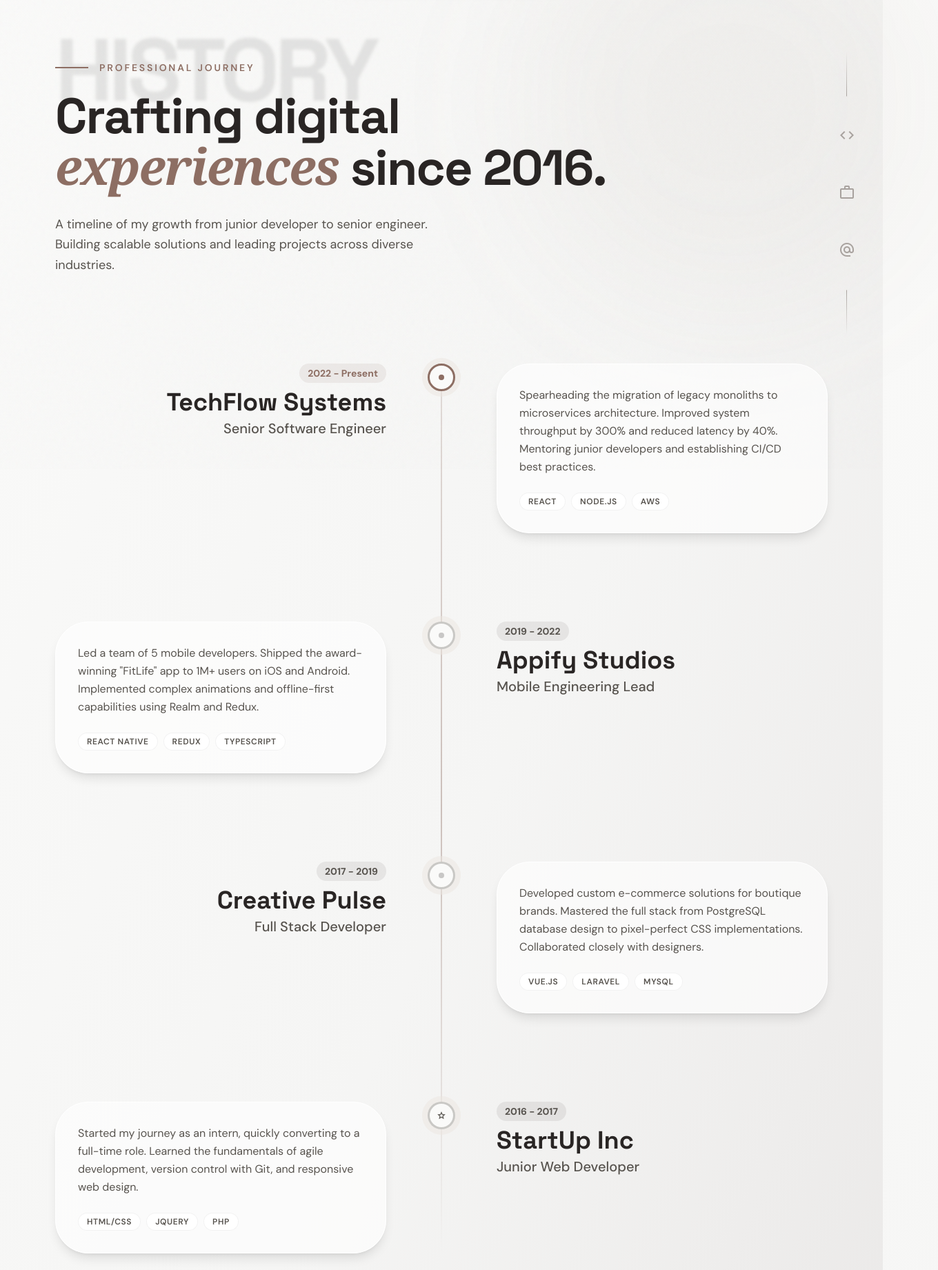
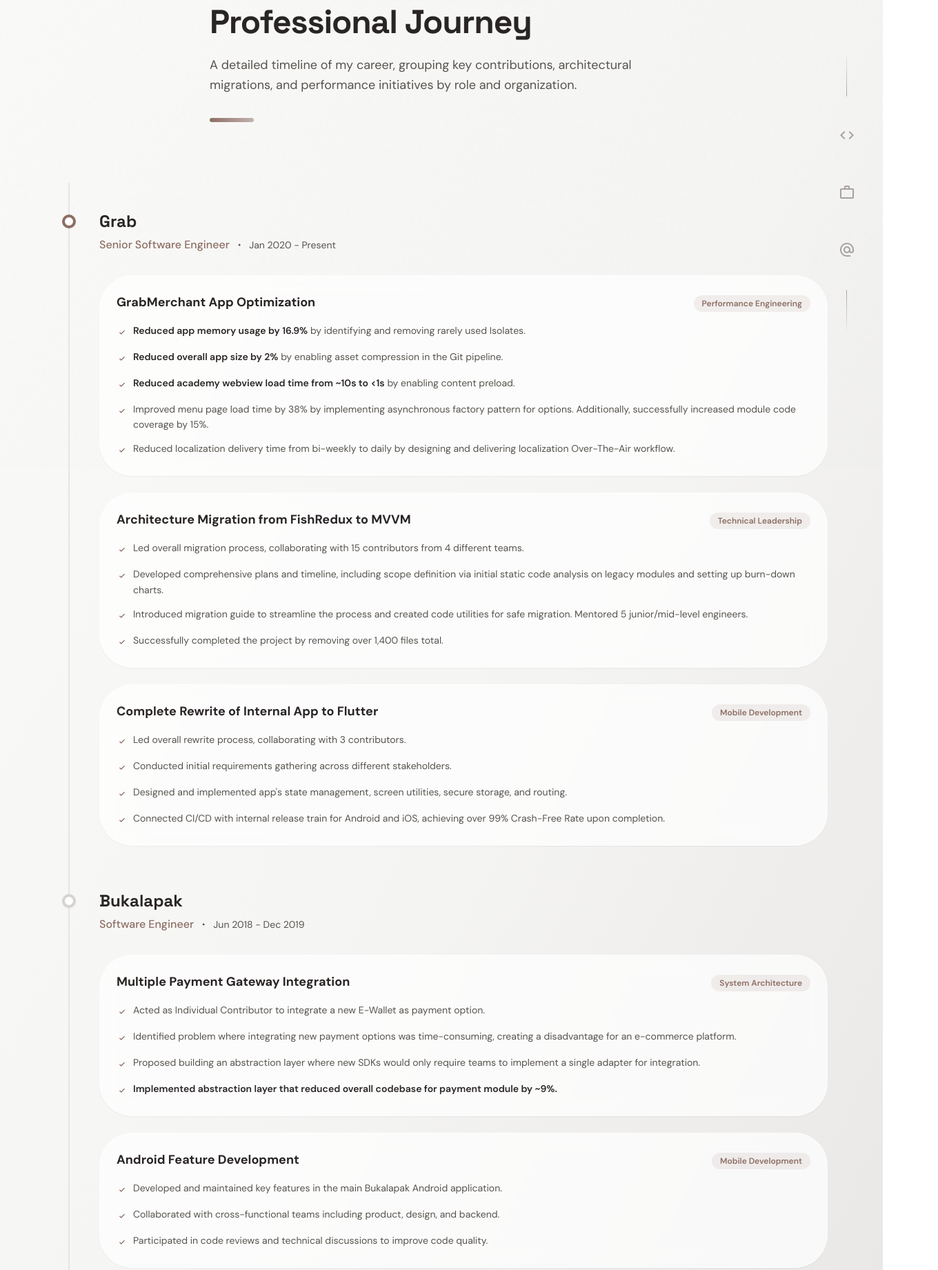
Before and after one commit to alifgiant/alifgiant.github.io, an Eleventy site: page src/experience.njk in a window 1280 px wide. Shown: the part 120-1961 px from the top of the page at 69% size, 1360 px wide, since content can reach past the window. Built offline with nearby package versions, Linux system fonts and the light colour scheme; Eleventy itself is replaced by a stand-in of ours; files that its build step writes are made by us from their sources.

Commit message:
update content

```diff
--- /dev/null
+++ b/contents/experience/01-grab.md
@@ -0,0 +1,30 @@
+---
+company: "Grab"
+role: "Senior Software Engineer"
+period: "Jan 2020 - Present"
+current: true
+order: 1
+projects:
+  - title: "GrabMerchant App Optimization"
+    tag: "Performance Engineering"
+    achievements:
+      - "<span class='text-text-main font-semibold'>Reduced app memory usage by 16.9%</span> by identifying and removing rarely used Isolates."
+      - "<span class='text-text-main font-semibold'>Reduced overall app size by 2%</span> by enabling asset compression in the Git pipeline."
+      - "<span class='text-text-main font-semibold'>Reduced academy webview load time from ~10s to <1s</span> by enabling content preload."
+      - "Improved menu page load time by 38% by implementing asynchronous factory pattern for options. Additionally, successfully increased module code coverage by 15%."
+      - "Reduced localization delivery time from bi-weekly to daily by designing and delivering localization Over-The-Air workflow."
+  - title: "Architecture Migration from FishRedux to MVVM"
+    tag: "Technical Leadership"
+    achievements:
+      - "Led overall migration process, collaborating with 15 contributors from 4 different teams."
+      - "Developed comprehensive plans and timeline, including scope definition via initial static code analysis on legacy modules and setting up burn-down charts."
+      - "Introduced migration guide to streamline the process and created code utilities for safe migration. Mentored 5 junior/mid-level engineers."
+      - "Successfully completed the project by removing over 1,400 files total."
+  - title: "Complete Rewrite of Internal App to Flutter"
+    tag: "Mobile Development"
+    achievements:
+      - "Led overall rewrite process, collaborating with 3 contributors."
+      - "Conducted initial requirements gathering across different stakeholders."
+      - "Designed and implemented app's state management, screen utilities, secure storage, and routing."
+      - "Connected CI/CD with internal release train for Android and iOS, achieving over 99% Crash-Free Rate upon completion."
+---
--- a/contents/experience/01-techflow.md
+++ /dev/null
@@ -1,10 +0,0 @@
----
-company: "TechFlow Systems"
-role: "Senior Software Engineer"
-period: "2022 - Present"
-current: true
-order: 1
-skills: ["React", "Node.js", "AWS"]
----
-
-Spearheading the migration of legacy monoliths to microservices architecture. Improved system throughput by 300% and reduced latency by 40%. Mentoring junior developers and establishing CI/CD best practices.
--- a/contents/experience/02-appify.md
+++ /dev/null
@@ -1,10 +0,0 @@
----
-company: "Appify Studios"
-role: "Mobile Engineering Lead"
-period: "2019 - 2022"
-current: false
-order: 2
-skills: ["React Native", "Redux", "TypeScript"]
----
-
-Led a team of 5 mobile developers. Shipped the award-winning "FitLife" app to 1M+ users on iOS and Android. Implemented complex animations and offline-first capabilities using Realm and Redux.
--- /dev/null
+++ b/contents/experience/02-bukalapak.md
@@ -0,0 +1,21 @@
+---
+company: "Bukalapak"
+role: "Software Engineer"
+period: "Jun 2018 - Dec 2019"
+current: false
+order: 2
+projects:
+  - title: "Multiple Payment Gateway Integration"
+    tag: "System Architecture"
+    achievements:
+      - "Acted as Individual Contributor to integrate a new E-Wallet as payment option."
+      - "Identified problem where integrating new payment options was time-consuming, creating a disadvantage for an e-commerce platform."
+      - "Proposed building an abstraction layer where new SDKs would only require teams to implement a single adapter for integration."
+      - "<span class='text-text-main font-semibold'>Implemented abstraction layer that reduced overall codebase for payment module by ~9%.</span>"
+  - title: "Android Feature Development"
+    tag: "Mobile Development"
+    achievements:
+      - "Developed and maintained key features in the main Bukalapak Android application."
+      - "Collaborated with cross-functional teams including product, design, and backend."
+      - "Participated in code reviews and technical discussions to improve code quality."
+---
--- a/contents/experience/03-creative-pulse.md
+++ /dev/null
@@ -1,10 +0,0 @@
----
-company: "Creative Pulse"
-role: "Full Stack Developer"
-period: "2017 - 2019"
-current: false
-order: 3
-skills: ["Vue.js", "Laravel", "MySQL"]
----
-
-Developed custom e-commerce solutions for boutique brands. Mastered the full stack from PostgreSQL database design to pixel-perfect CSS implementations. Collaborated closely with designers.
--- a/contents/experience/04-startup.md
+++ /dev/null
@@ -1,10 +0,0 @@
----
-company: "StartUp Inc"
-role: "Junior Web Developer"
-period: "2016 - 2017"
-current: false
-order: 4
-skills: ["HTML/CSS", "jQuery", "PHP"]
----
-
-Started my journey as an intern, quickly converting to a full-time role. Learned the fundamentals of agile development, version control with Git, and responsive web design.
--- a/src/experience.njk
+++ b/src/experience.njk
@@ -5,116 +5,77 @@
 ---
 
 {# Header Section #}
-<header class="w-full max-w-[1200px] mb-20 md:mb-32 relative">
-    <div class="animate-fade-in">
-        <h1 class="text-[12vw] md:text-[8rem] font-bold leading-[0.85] tracking-tighter text-text-main/10 select-none absolute top-10 left-0 -z-10 blur-[2px] font-display">
-            HISTORY
-        </h1>
-        <div class="relative z-10 pt-10 md:pt-20">
-            <div class="flex items-center gap-4 mb-6">
-                <div class="h-[2px] w-12 bg-primary"></div>
-                <span class="uppercase tracking-[0.2em] text-sm font-semibold text-primary">Professional Journey</span>
+<div class="mb-16">
+    <h1 class="text-4xl md:text-5xl font-bold mb-6 text-text-main tracking-tight font-display">Professional Journey</h1>
+    <p class="text-text-muted text-lg leading-relaxed max-w-2xl">
+        A detailed timeline of my career, grouping key contributions, architectural migrations, and performance initiatives by role and organization.
+    </p>
+    <div class="h-1.5 w-16 bg-gradient-to-r from-primary to-primary/50 mt-8 rounded-full"></div>
 </div>
-            <h2 class="text-5xl md:text-7xl font-bold text-text-main tracking-tight mb-8 font-display">
-                Crafting digital<br/>
-                <span class="text-primary italic font-serif">experiences</span> since 2016.
-            </h2>
-            <p class="max-w-xl text-lg text-text-muted leading-relaxed">
-                A timeline of my growth from junior developer to senior engineer.
-                Building scalable solutions and leading projects across diverse industries.
-            </p>
+
+{# Timeline #}
+<div class="relative space-y-16 pl-2 md:pl-0">
+    {# Timeline line #}
+    <div class="absolute left-[19px] top-6 bottom-0 w-[2px] bg-stone-200 z-0"></div>
+
+    {% for exp in collections.experiences %}
+        <div class="relative md:pl-16 pl-12 group">
+            {# Timeline dot #}
+            <div class="absolute left-[10px] top-1.5 h-5 w-5 rounded-full bg-white border-4 {% if exp.data.current %}border-primary{% else %}border-stone-300 group-hover:border-primary{% endif %} z-10 shadow-sm transition-transform group-hover:scale-110"></div>
+
+            {# Company header #}
+            <div class="mb-8">
+                <h2 class="text-2xl font-bold text-text-main font-display">{{ exp.data.company }}</h2>
+                <div class="flex flex-wrap items-center gap-x-3 gap-y-1 text-base mt-1.5">
+                    <span class="font-medium text-primary">{{ exp.data.role }}</span>
+                    <span class="text-text-muted text-xs">•</span>
+                    <span class="text-text-muted text-sm">{{ exp.data.period }}</span>
                 </div>
             </div>
-    <div class="absolute -top-40 -right-40 w-[600px] h-[600px] bg-primary/5 rounded-full blur-[100px] -z-20 pointer-events-none"></div>
-</header>
 
-{# Timeline Section #}
-<section class="w-full max-w-[1200px] relative">
-    {# Timeline line #}
-    <div class="absolute left-[19px] md:left-1/2 top-0 bottom-0 w-[2px] bg-gradient-to-b from-primary/20 via-primary/40 to-transparent md:-translate-x-1/2 z-0"></div>
-
-    <div class="flex flex-col gap-16 md:gap-32">
-        {% for exp in collections.experiences %}
-            {% set isEven = loop.index0 % 2 == 0 %}
-            {% set isCurrent = exp.data.current %}
-
-            <div class="relative flex flex-col md:flex-row items-start justify-between gap-8 md:gap-0 group animate-fade-in">
-                {# Timeline dot #}
-                <div class="absolute left-0 md:left-1/2 w-10 h-10 bg-background-light border-[3px] {% if isCurrent %}border-primary{% else %}border-text-muted/30 group-hover:border-primary{% endif %} rounded-full z-10 md:-translate-x-1/2 flex items-center justify-center shadow-[0_0_0_8px_rgba(235,229,223,0.5)] group-hover:scale-110 transition-all duration-500">
-                    {% if loop.last %}
-                        <span class="material-symbols-outlined text-sm font-bold text-text-muted group-hover:text-primary transition-colors">star</span>
-                    {% else %}
-                        <div class="w-2 h-2 {% if isCurrent %}bg-primary{% else %}bg-text-muted/30 group-hover:bg-primary{% endif %} rounded-full transition-colors"></div>
+            {# Project/Achievement cards #}
+            <div class="space-y-6">
+                {% if exp.data.projects %}
+                    {% for project in exp.data.projects %}
+                        <div class="bg-white/70 backdrop-blur-md border border-white/50 shadow-sm p-6 rounded-2xl hover:shadow-md transition-all duration-300 hover:bg-white/90">
+                            <div class="flex flex-col md:flex-row md:justify-between md:items-baseline mb-4">
+                                <h3 class="text-lg font-bold text-text-main">{{ project.title }}</h3>
+                                {% if project.tag %}
+                                    <span class="text-xs font-semibold text-primary mt-2 md:mt-0 px-3 py-1 bg-primary/10 rounded-full w-fit">{{ project.tag }}</span>
                                 {% endif %}
                             </div>
-
-                {# Date and title - alternating sides #}
-                {% if isEven %}
-                    {# Left side: Date/Title, Right side: Content #}
-                    <div class="pl-16 md:pl-0 md:w-1/2 md:pr-20 md:text-right order-1">
-                        <span class="inline-block py-1 px-3 rounded-full {% if isCurrent %}bg-primary/10 text-primary{% else %}bg-text-muted/10 text-text-muted group-hover:bg-primary/10 group-hover:text-primary{% endif %} font-bold text-sm mb-2 transition-colors">
-                            {{ exp.data.period }}
-                        </span>
-                        <h3 class="text-4xl font-bold text-text-main font-display">{{ exp.data.company }}</h3>
-                        <p class="text-xl text-text-muted mt-1 font-medium">{{ exp.data.role }}</p>
+                            <ul class="space-y-3 text-text-muted list-none text-sm leading-relaxed">
+                                {% for item in project.achievements %}
+                                    <li class="flex items-start gap-2">
+                                        <span class="material-symbols-outlined text-base text-primary mt-0.5 shrink-0">check_small</span>
+                                        <span>{{ item | safe }}</span>
+                                    </li>
+                                {% endfor %}
+                            </ul>
                         </div>
-                    <div class="pl-16 md:pl-20 md:w-1/2 order-2">
-                        <div class="bg-surface/60 backdrop-blur-md p-8 rounded-2xl border border-white shadow-lg hover:shadow-xl hover:bg-surface/90 transition-all duration-500 group-hover:-translate-y-1">
-                            <div class="text-text-muted leading-relaxed mb-6">
+                    {% endfor %}
+                {% else %}
+                    {# Fallback for simple experience entries without projects #}
+                    <div class="bg-white/70 backdrop-blur-md border border-white/50 shadow-sm p-6 rounded-2xl">
+                        <div class="text-text-muted leading-relaxed mb-4">
                             {{ exp.content | safe }}
                         </div>
                         {% if exp.data.skills %}
                             <div class="flex flex-wrap gap-2">
                                 {% for skill in exp.data.skills %}
-                                        <span class="px-3 py-1 bg-white border border-black/5 rounded-full text-xs font-semibold text-text-muted uppercase tracking-wider">{{ skill }}</span>
+                                    <span class="px-3 py-1 bg-stone-100 border border-stone-200 rounded-full text-xs font-semibold text-text-muted uppercase tracking-wider">{{ skill }}</span>
                                 {% endfor %}
                             </div>
                         {% endif %}
                     </div>
-                    </div>
-                {% else %}
-                    {# Left side: Content, Right side: Date/Title #}
-                    <div class="pl-16 md:pl-0 md:pr-20 md:w-1/2 md:order-1 order-2">
-                        <div class="bg-surface/60 backdrop-blur-md p-8 rounded-2xl border border-white shadow-lg hover:shadow-xl hover:bg-surface/90 transition-all duration-500 group-hover:-translate-y-1">
-                            <div class="text-text-muted leading-relaxed mb-6">
-                                {{ exp.content | safe }}
-                            </div>
-                            {% if exp.data.skills %}
-                                <div class="flex flex-wrap gap-2">
-                                    {% for skill in exp.data.skills %}
-                                        <span class="px-3 py-1 bg-white border border-black/5 rounded-full text-xs font-semibold text-text-muted uppercase tracking-wider">{{ skill }}</span>
-                                    {% endfor %}
-                                </div>
                 {% endif %}
             </div>
         </div>
-                    <div class="pl-16 md:pl-20 md:w-1/2 md:order-2 order-1 md:text-left">
-                        <span class="inline-block py-1 px-3 rounded-full {% if isCurrent %}bg-primary/10 text-primary{% else %}bg-text-muted/10 text-text-muted group-hover:bg-primary/10 group-hover:text-primary{% endif %} font-bold text-sm mb-2 transition-colors">
-                            {{ exp.data.period }}
-                        </span>
-                        <h3 class="text-4xl font-bold text-text-main font-display">{{ exp.data.company }}</h3>
-                        <p class="text-xl text-text-muted mt-1 font-medium">{{ exp.data.role }}</p>
-                    </div>
-                {% endif %}
-            </div>
     {% endfor %}
-    </div>
-</section>
 
-{# CTA Banner #}
-<section class="w-full max-w-[1200px] mt-32 relative">
-    <div class="w-full h-[400px] rounded-[2rem] md:rounded-[3rem] overflow-hidden relative group shadow-2xl shadow-primary/10">
-        <img alt="Abstract Background"
-             class="w-full h-full object-cover opacity-90 group-hover:scale-105 transition-all duration-1000 ease-in-out mix-blend-multiply"
-             src="https://images.unsplash.com/photo-1451187580459-43490279c0fa?w=1600&q=80" />
-        <div class="absolute inset-0 bg-gradient-to-r from-primary/60 to-transparent mix-blend-multiply"></div>
-        <div class="absolute inset-0 flex flex-col items-center justify-center text-center p-6">
-            <h3 class="text-4xl md:text-5xl font-bold text-white mb-6 drop-shadow-lg font-display">Ready to build together?</h3>
-            <a href="mailto:{{ site.author.email }}"
-               class="bg-white text-text-main hover:bg-text-main hover:text-white px-8 py-3 rounded-full font-bold tracking-wide transition-all duration-300 shadow-xl hover:shadow-2xl flex items-center gap-2 group/btn">
-                <span>Download Full Resume</span>
-                <span class="material-symbols-outlined group-hover/btn:translate-y-1 transition-transform">download</span>
-            </a>
+    {# Career Started marker #}
+    <div class="relative pl-16">
+        <div class="absolute left-[14px] top-1 h-3 w-3 rounded-full bg-stone-300"></div>
+        <p class="text-sm text-text-muted font-medium pt-0.5 uppercase tracking-wider">Career Started</p>
     </div>
 </div>
-</section>
```
Also changed, not shown: src/_includes/layouts/base.njk (+19 -5 lines). Lines whose indentation alone changed are shown as unchanged.
